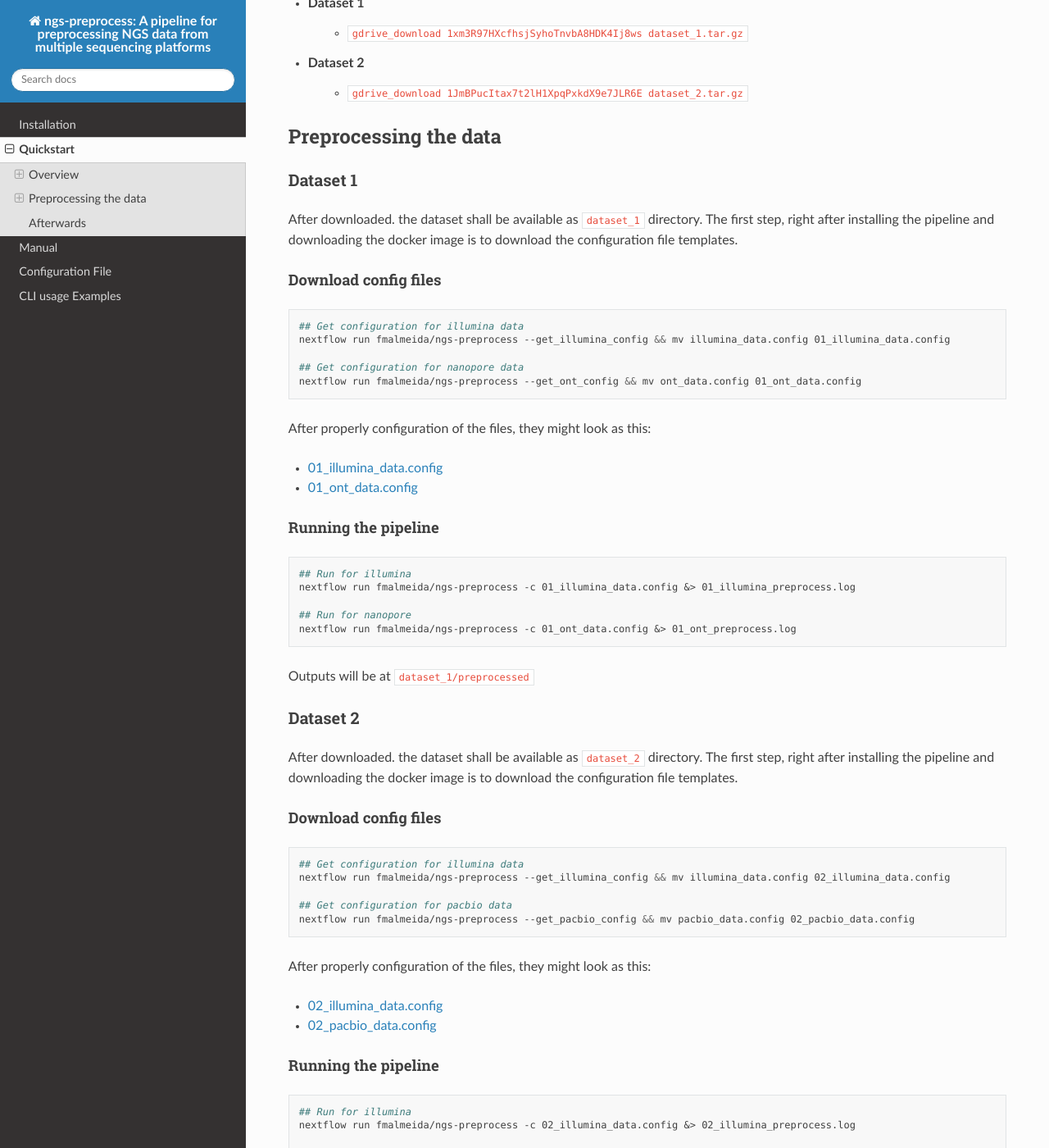
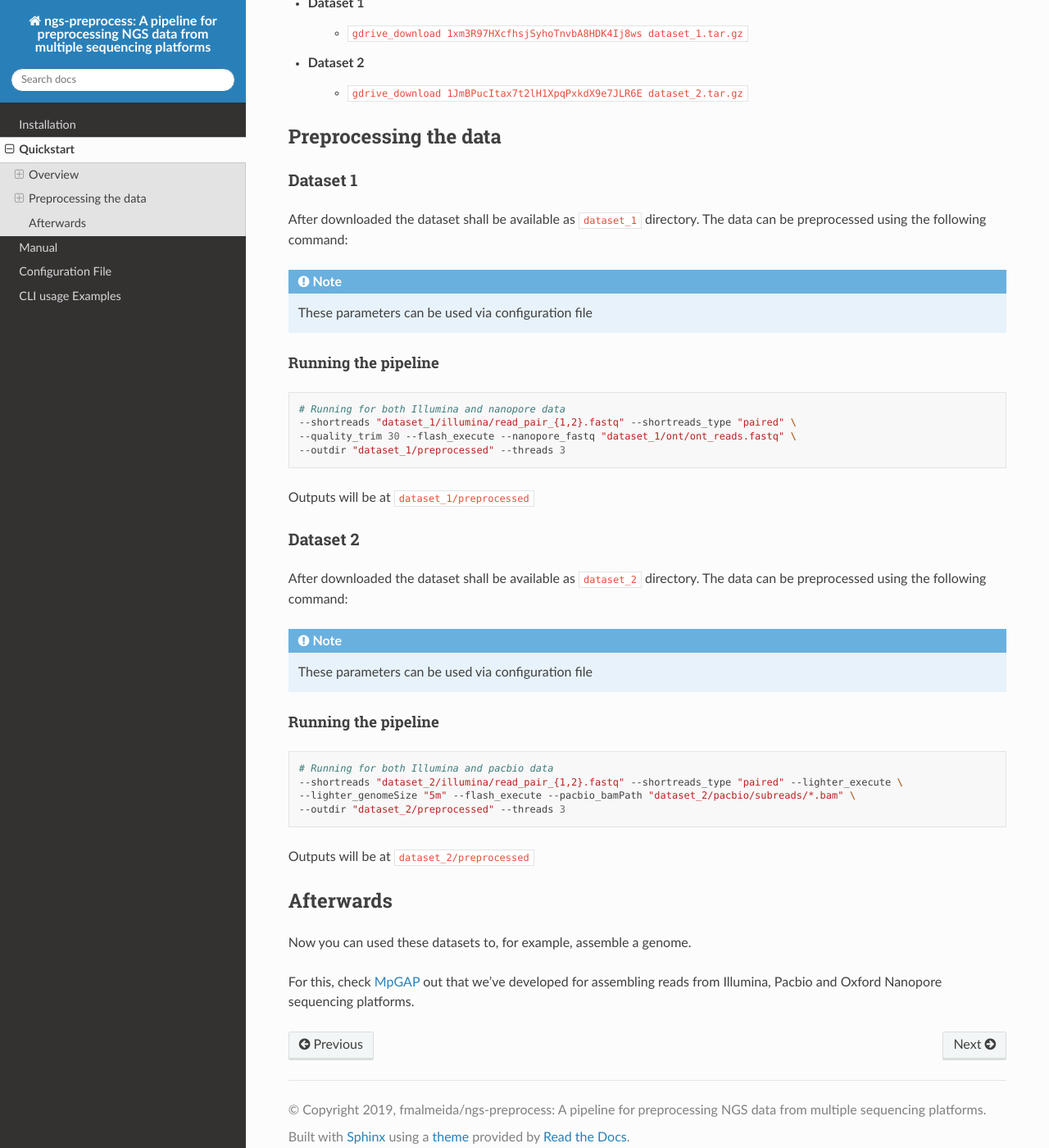
Before and after one commit to fmalmeida/ngs-preprocess, a Sphinx documentation site: the page built from docs/quickstart.rst, in a window 1280 px wide and 1400 px high, scrolled down 923 px. Shown: the whole window at 82% size. Built offline with Sphinx 7.4.7 and the Read the Docs theme 2.0.0, drawn with Linux system fonts in a browser that asks for light colours; some of the changed text lies outside the part shown.

Commit message:
Pipeline fully updated to Nextflow DSL 2

```diff
--- a/docs/quickstart.rst
+++ b/docs/quickstart.rst
@@ -56,75 +56,51 @@ Preprocessing the data
 Dataset 1
 =========
 
-After downloaded. the dataset shall be available as ``dataset_1`` directory. The first step, right after installing
-the pipeline and downloading the docker image is to download the configuration file templates.
+After downloaded the dataset shall be available as ``dataset_1`` directory. The data can be
+preprocessed using the following command:
 
-Download config files
-"""""""""""""""""""""
+.. note::
 
-.. code-block:: bash
-
-  ## Get configuration for illumina data
-  nextflow run fmalmeida/ngs-preprocess --get_illumina_config && mv illumina_data.config 01_illumina_data.config
-
-  ## Get configuration for nanopore data
-  nextflow run fmalmeida/ngs-preprocess --get_ont_config && mv ont_data.config 01_ont_data.config
-
-After properly configuration of the files, they might look as this:
-
-* `01_illumina_data.config <https://drive.google.com/file/d/1misoPDB66ai2J9cKhEyUKSO--H-933xv/view?usp=sharing>`_
-* `01_ont_data.config <https://drive.google.com/file/d/16A3Uc6Ixqj-jYniSXPOSwNNzthKL3Ucz/view?usp=sharing>`_
+  These parameters can be used via configuration file
 
 Running the pipeline
 """"""""""""""""""""
 
 .. code-block:: bash
 
-  ## Run for illumina
-  nextflow run fmalmeida/ngs-preprocess -c 01_illumina_data.config &> 01_illumina_preprocess.log
-
-  ## Run for nanopore
-  nextflow run fmalmeida/ngs-preprocess -c 01_ont_data.config &> 01_ont_preprocess.log
+  # Running for both Illumina and nanopore data
+  --shortreads "dataset_1/illumina/read_pair_{1,2}.fastq" --shortreads_type "paired" \
+  --quality_trim 30 --flash_execute --nanopore_fastq "dataset_1/ont/ont_reads.fastq" \
+  --outdir "dataset_1/preprocessed" --threads 3
 
 Outputs will be at ``dataset_1/preprocessed``
 
 Dataset 2
 =========
 
-After downloaded. the dataset shall be available as ``dataset_2`` directory. The first step, right after installing
-the pipeline and downloading the docker image is to download the configuration file templates.
+After downloaded the dataset shall be available as ``dataset_2`` directory. The data can be
+preprocessed using the following command:
 
-Download config files
-"""""""""""""""""""""
+.. note::
 
-.. code-block:: bash
-
-  ## Get configuration for illumina data
-  nextflow run fmalmeida/ngs-preprocess --get_illumina_config && mv illumina_data.config 02_illumina_data.config
-
-  ## Get configuration for pacbio data
-  nextflow run fmalmeida/ngs-preprocess --get_pacbio_config && mv pacbio_data.config 02_pacbio_data.config
-
-After properly configuration of the files, they might look as this:
-
-* `02_illumina_data.config <https://drive.google.com/file/d/17_lipuPHWOHUKj9TcW9ouDUpuzb7h3gQ/view?usp=sharing>`_
-* `02_pacbio_data.config <https://drive.google.com/file/d/1gEsZ5KglbW-uYpYHnBrKIX7V5oTcMQuO/view?usp=sharing>`_
+  These parameters can be used via configuration file
 
 Running the pipeline
 """"""""""""""""""""
 
 .. code-block:: bash
 
-  ## Run for illumina
-  nextflow run fmalmeida/ngs-preprocess -c 02_illumina_data.config &> 02_illumina_preprocess.log
-
-  ## Run for pacbio (we will use subreads.bam as input)
-  nextflow run fmalmeida/ngs-preprocess -c 02_pacbio_data.config &> 02_pacbio_preprocess.log
+  # Running for both Illumina and pacbio data
+  --shortreads "dataset_2/illumina/read_pair_{1,2}.fastq" --shortreads_type "paired" --lighter_execute \
+  --lighter_genomeSize "5m" --flash_execute --pacbio_bamPath "dataset_2/pacbio/subreads/*.bam" \
+  --outdir "dataset_2/preprocessed" --threads 3
 
 Outputs will be at ``dataset_2/preprocessed``
 
 Afterwards
 ----------
 
-Now you can used this dataset to, for example, eassemble a genome. For this, check it out our other pipeline developed
-for this task (which uses data from Illumina, Pacbio and Oxford Nanopore). It is called `MpGAP <https://mpgap.readthedocs.io/en/latest/index.html>`_.
+Now you can used these datasets to, for example, assemble a genome.
+
+For this, check `MpGAP <https://mpgap.readthedocs.io/en/latest/index.html>`_ out that we've
+developed for assembling reads from Illumina, Pacbio and Oxford Nanopore sequencing platforms.
```
Also changed, not shown: 2 other files.
